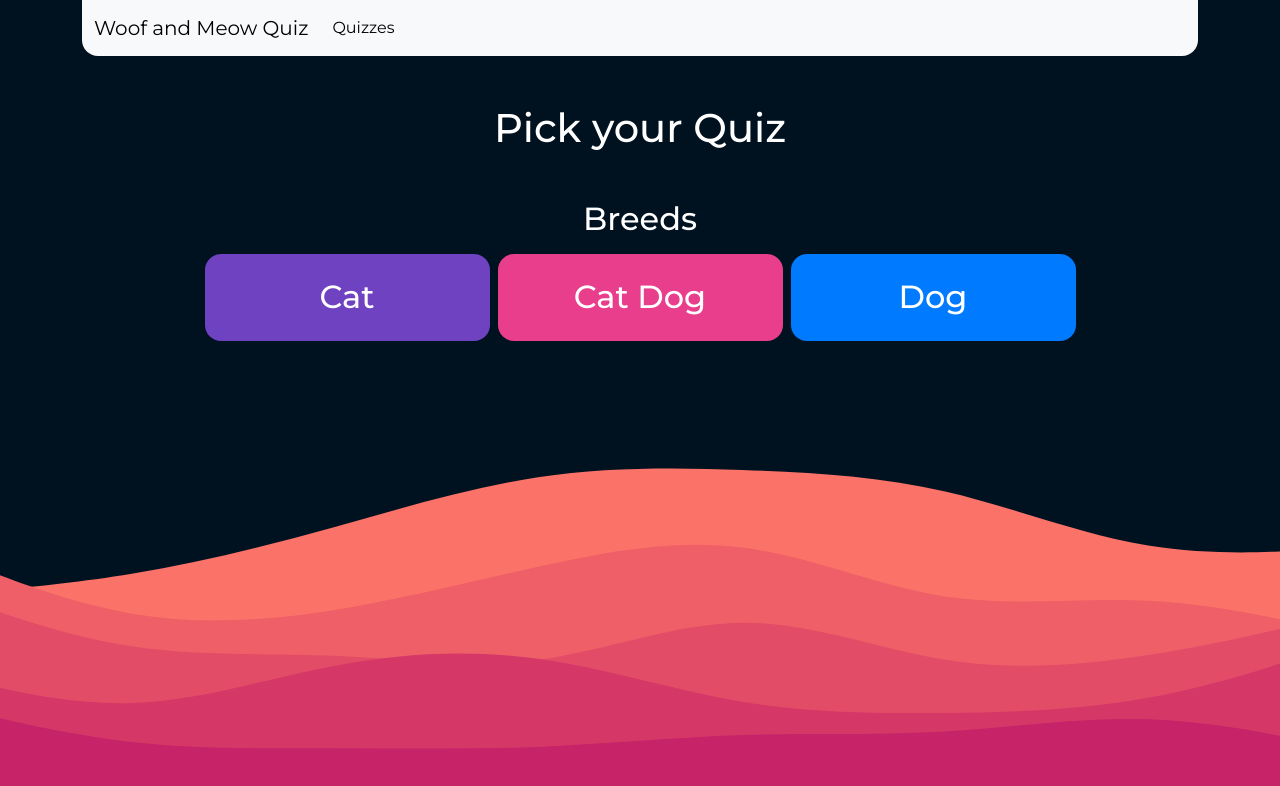
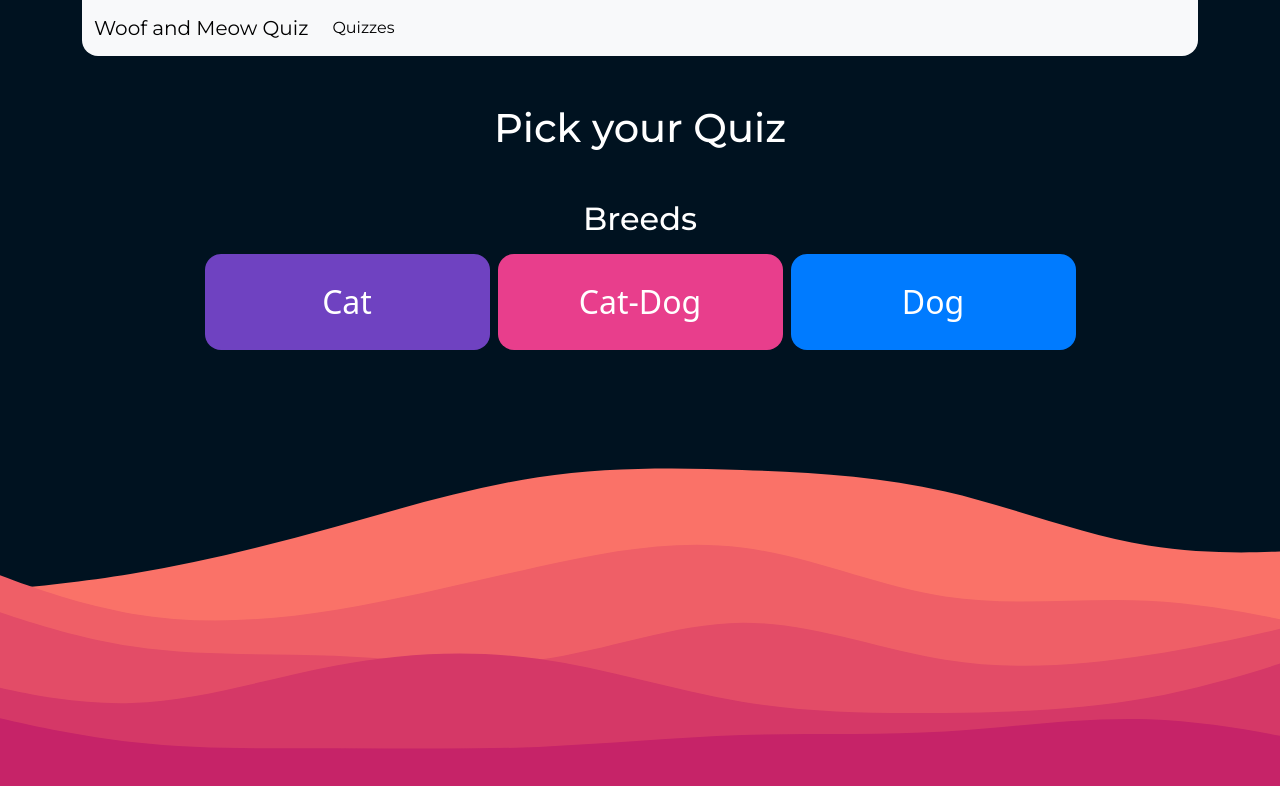
Before and after one commit to UniversityOfDundee-Computing/cat-and-dog-quiz, a plain HTML site: page src/index.html in a window 1280 px wide. Drawn offline with nearby package versions, Linux system fonts and the light colour scheme.

Commit message:
refactor: use buttons when selecting quiz

```diff
--- a/src/index.html
+++ b/src/index.html
@@ -9,11 +9,11 @@
     <link rel="stylesheet" href="bootstrap.css">
     <link rel="stylesheet" href="style.css">
 
-    <!-- <script src="script.js"></script>
+    <script src="script.js"></script>
     <script src="utils.js"></script>
     <script src="question.js"></script>
     <script src="fact.js"></script>
-    <script src="quiz.js"></script> -->
+    <script src="quiz.js"></script>
 </head>
 
 <body class="bg">
@@ -84,7 +84,11 @@
 
                 <div class="row justify-content-center gap-2">
 
-                    <div class="quiz-type col-12 col-md-3 text-center theme-purple">
+                    <button type="button" class="start-quiz-btn col-12 col-md-3 text-center theme-purple py-4" value="cat">Cat</button>
+                    <button type="button" class="start-quiz-btn col-12 col-md-3 text-center theme-green py-4" value="cat-dog">Cat-Dog</button>
+                    <button type="button" class="start-quiz-btn col-12 col-md-3 text-center theme-blue py-4" value="dog">Dog</button>
+
+                    <!-- <div class="quiz-type col-12 col-md-3 text-center theme-purple">
                         <h2 class="my-4">Cat</h2>
                     </div>
 
@@ -94,7 +98,7 @@
 
                     <div class="quiz-type col-12 col-md-3 text-center theme-blue">
                         <h2 class="my-4">Dog</h2>
-                    </div>
+                    </div> -->
 
                   </div>
 
--- a/src/style.css
+++ b/src/style.css
@@ -30,7 +30,9 @@ body{
 .quiz-type{
     /* background-color: #6cc3d5; */
     color: white;
+    font-size: 2rem;
     border-radius: 1rem;
+    border: none;
 }
 
 .theme-blue{
@@ -50,19 +52,8 @@ body{
 }
 
 .start-quiz-btn{
-    width: max-content;
-
+    color: white;
+    font-size: 2rem;
+    border-radius: 1rem;
+    border: none;
 }
-
-.quiz-type {
-    -webkit-filter: brightness(100%);
-}
-
-.quiz-type:hover {
-    -webkit-filter: brightness(70%);
-    -webkit-transition: all 1s ease;
-    -moz-transition: all 1s ease;
-    -o-transition: all 1s ease;
-    -ms-transition: all 1s ease;
-    transition: all 1s ease;
-}
```
